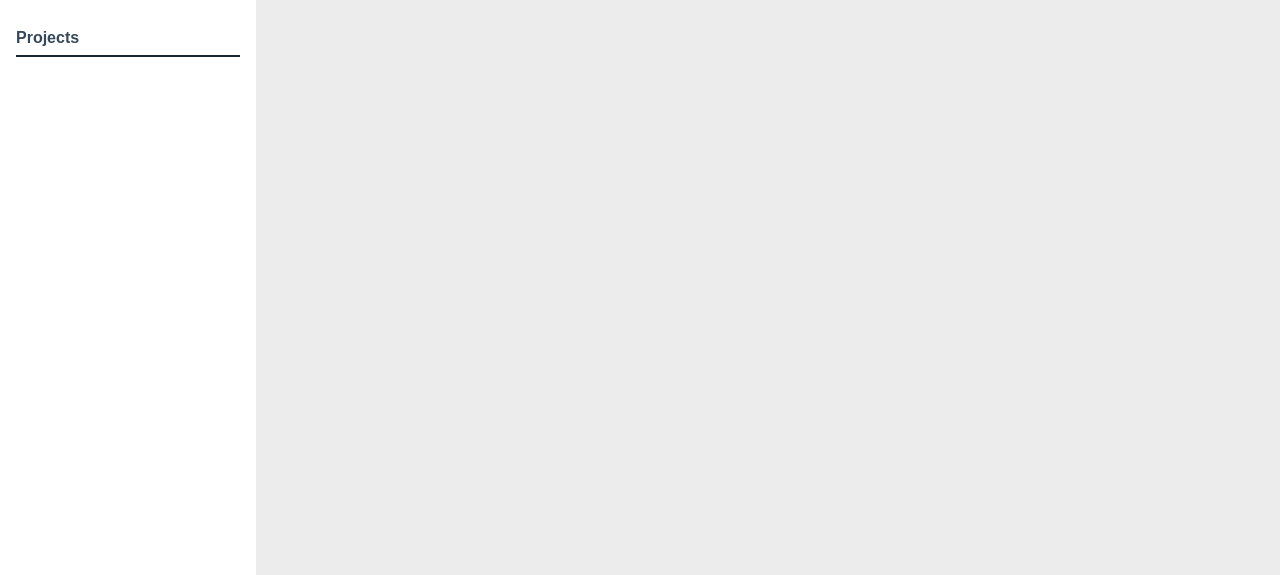
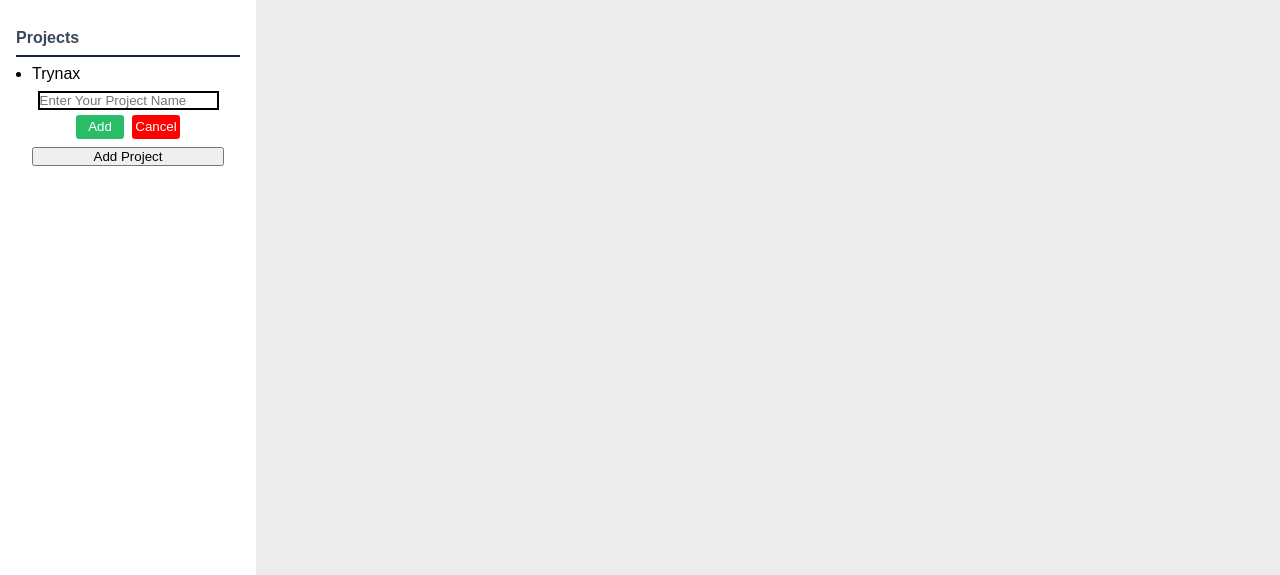
Before and after one commit to Trynax/Todo-List, a website built with webpack: page src/index.html in a window 1280 px wide. Shown: the part 225-800 px from the top of the page. Built offline with nearby package versions, Linux system fonts and the light colour scheme.

Commit message:
starting with js

```diff
--- a/src/index.html
+++ b/src/index.html
@@ -24,6 +24,19 @@
     <section>
         <h2>Projects</h2>
         <hr>
+        <section class="Project-sec">
+            <ul class="list-of-projects">
+                <li class="project-name">Trynax</li>
+
+            </ul>
+            <div class="add-project-card">
+                <input class="input-project" type="text" placeholder="Enter Your Project Name">
+                <div class="project-btns"><button class="add-btn">Add</button> <button class="cancel-btn">Cancel</button></div>
+            </div>
+            <button class="add-projec-btn">Add Project</button>
+
+        </section>
+    </section>
     </section>
 </nav>
 
--- a/src/index.js
+++ b/src/index.js
@@ -1,4 +1 @@
 import './styles.css';
-
-
-console.log(199)
--- /dev/null
+++ b/src/projects.js
@@ -0,0 +1 @@
+const project = [];
--- a/src/styles.css
+++ b/src/styles.css
@@ -100,3 +100,63 @@ hr{
     color: white;
     border-radius: .1rem;
 }
+
+.add-projec-btn{
+
+}
+
+.Project-sec{
+    display: flex;
+    flex-direction: column;
+
+    justify-content: center;
+}
+
+.Project-sec{
+    padding: 0.5rem 1rem;
+    display: flex;
+    flex-direction: column;
+    gap: 0.5rem;
+}
+
+
+.add-project-card{
+    display: flex;
+    flex-direction: column;
+    gap: 0.3rem;
+    align-items: center;
+}
+
+.project-btns{
+    display: flex;
+    justify-content: center;
+    gap: .5rem;
+}
+
+.cancel-btn, .add-btn{
+   width: 3rem;
+   color: white;
+   border: none;
+   border-radius: .2rem;
+   padding: .3rem 0;
+
+}
+
+.cancel-btn{
+    background-color: red;
+}
+
+.add-btn{
+    background-color: var(--accent);
+}
+
+.add-project-card > input{
+  border: 2px solid black;
+}
+.add-project-card > input:focus{
+  border: 2px solid black;
+}
+
+.input-project:focus{
+    border: 4px solid red;
+}
--- /dev/null
+++ b/src/tasks.js
@@ -0,0 +1 @@
+Const t
```
Also changed, not shown: dist/index.html, dist/main.js.
